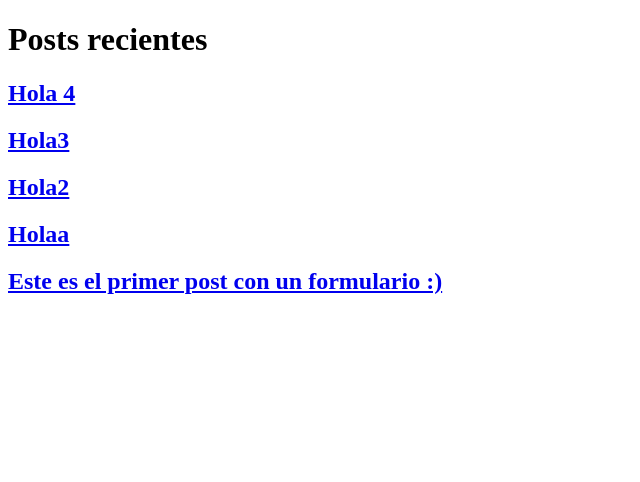
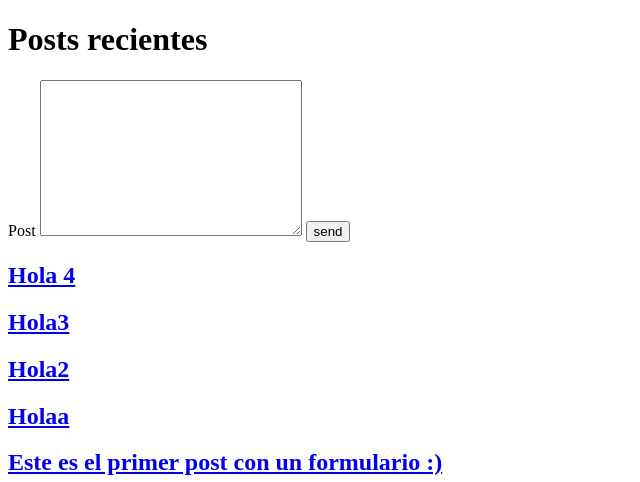
Before and after one commit to albertocruzdg/Microblog, a Django app: page /posts/ in a window 1280 px wide. Shown: the top 482 px of the page, without its empty margins (0-640 px from the left). Run offline with Django 3.2, Linux system fonts and the light colour scheme; data comes from the database, SQL or seed files in the repository; both versions use the stored data as it was after the commit.

Commit message:
Se agrego la posibilidad de agregar nuevos posts

```diff
--- a/posts/templates/posts/index.html
+++ b/posts/templates/posts/index.html
@@ -6,6 +6,13 @@
 </head>
 <body>
 	<h1>Posts recientes</h1>
+	<form action="{% url 'posts:post' %}" method="post">
+	{% csrf_token %}
+		<label for="text">Post</label>
+		<textarea name="text" id="text" cols="30" rows="10"></textarea>
+		<input type="submit" value="send">
+	</form>
+
 	<section>
 	{% if lastest_post_list %}
 		{% for post in lastest_post_list %}
--- a/posts/urls.py
+++ b/posts/urls.py
@@ -3,7 +3,7 @@ from posts import views
 
 urlpatterns=patterns('',
 	url(r'^$',views.index, name='index'),
-	# url(r'^/post/$',views.post, name='post'),
+	url(r'^post/$',views.post, name='post'),
 	url(r'^(?P<post_id>\d+)/$',views.detail, name='detail'),
 	url(r'^(?P<post_id>\d+)/comment/$',views.comment, name='comment'),
 )
--- a/posts/views.py
+++ b/posts/views.py
@@ -1,5 +1,5 @@
 from django.shortcuts import render, get_object_or_404
-from django.http import HttpResponseRedirect
+from django.http import HttpResponseRedirect, HttpResponse
 from django.core.urlresolvers import reverse
 from django.utils import timezone
 from .models import Post
@@ -9,6 +9,15 @@ def index(request):
 	lastest_post_list=Post.objects.order_by('-date')[:5]
 	context={'lastest_post_list' : lastest_post_list}
 	return render(request,'posts/index.html',context)
+
+def post(request):
+	p=Post(
+		user=request.user,
+		text=request.POST['text'],
+		date=timezone.now(),
+		)
+	p.save()
+	return HttpResponseRedirect(reverse('posts:index'))
 
 def detail(request, post_id):
 	post=get_object_or_404(Post, pk=post_id)
```
Also changed, not shown: db.sqlite3, 11 other files.
